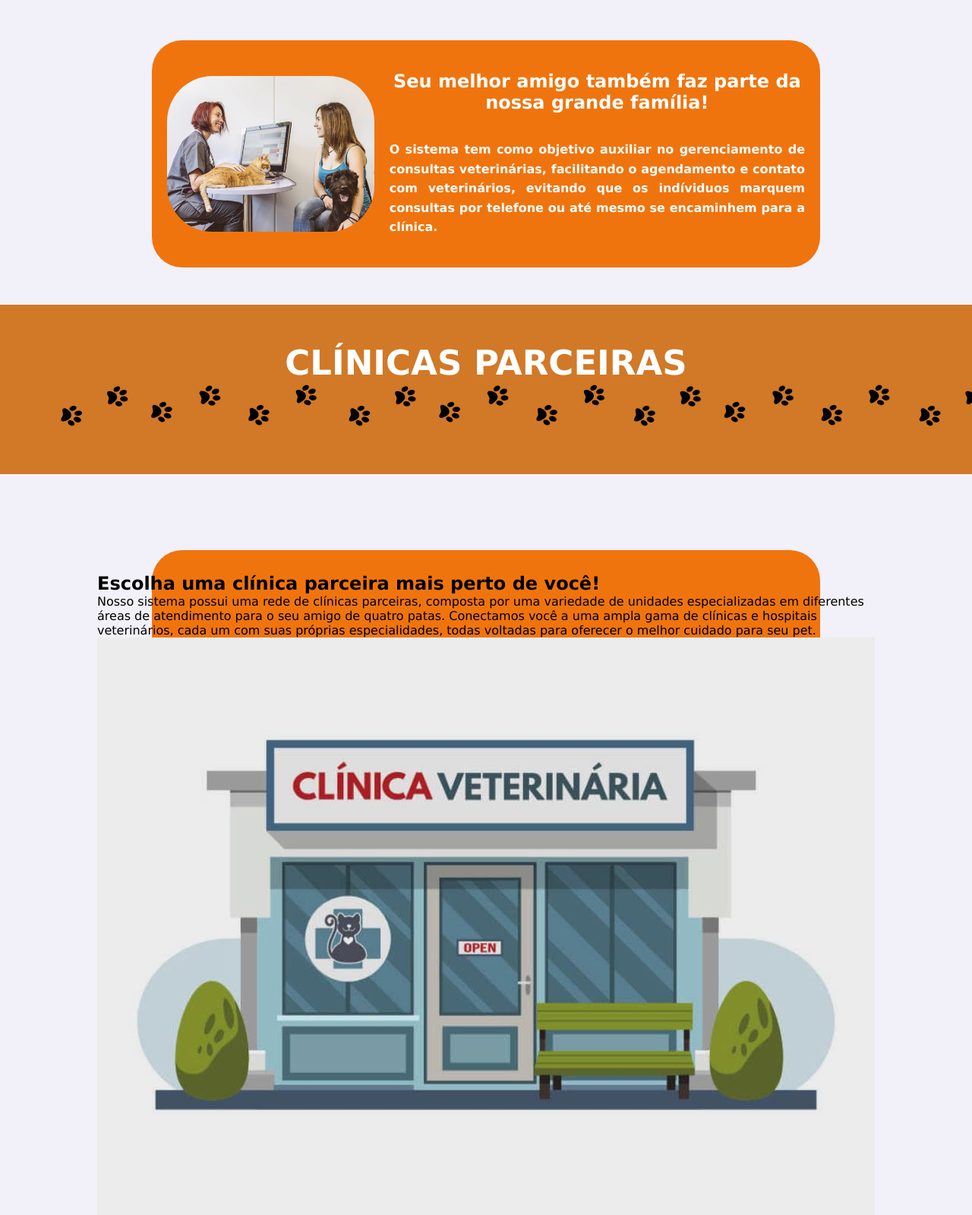
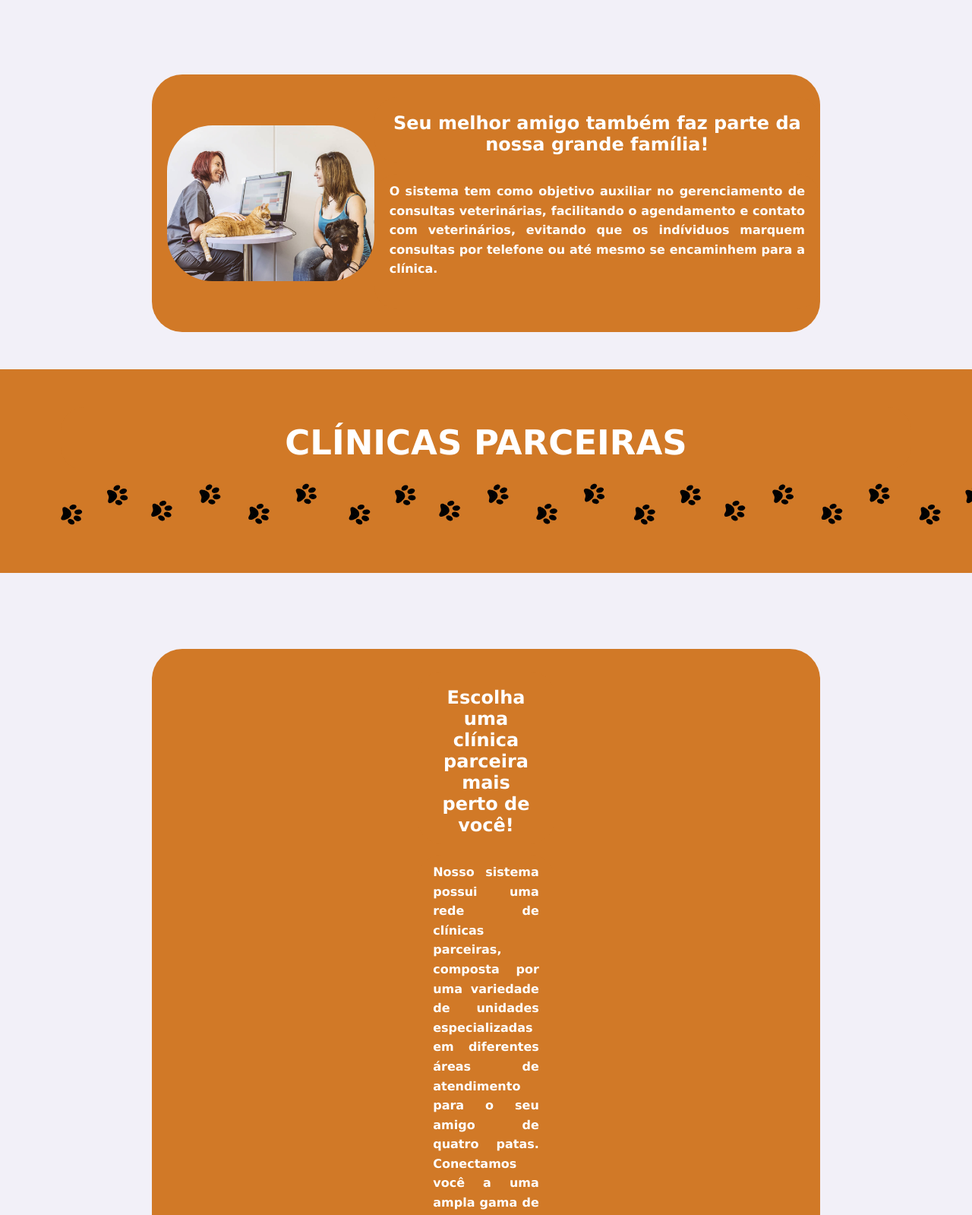
Before and after one commit to justRenzinza/petshop, a plain HTML site: page index.html in a window 1280 px wide. Shown: the part 380-1979 px from the top of the page at 76% size. Drawn offline with Linux system fonts and the light colour scheme; files whose address does not match are found by name.

Commit message:
Update estilopaginicial.css

```diff
--- a/estilopaginicial.css
+++ b/estilopaginicial.css
@@ -53,7 +53,7 @@ li img {
     margin-top: 10px;
     padding-top: 30px;
     padding-bottom: 30px;
-    background-color: #f0740e;
+    background-color: rgb(209, 121, 39);
     margin-left: 200px;
     margin-right: 200px;
     border-radius: 40px;
@@ -66,6 +66,25 @@ li img {
     border-radius: 60px;
 }
 
+.fotos-clinica img{
+    margin-left: 20px;
+    margin-right: 26px;
+    margin-bottom: 20px;
+    margin-top: 20px;
+    flex-direction: row;
+    max-width: 30%;
+    border-radius: 5px;
+}
+
+.fotos-vet img{
+    margin-left: 10%;
+    margin-top: 30px;
+    margin-bottom: 30px;
+    display: flex;
+    max-width: 10%;
+    border-radius: 100%;
+}
+
 .text-container{
     display: flex;
     flex-direction: column;
@@ -73,25 +92,41 @@ li img {
     max-width: 600px;
 }
 
-.text-container h2{
+.text-container2{
+    display: block;
+    flex-direction: column;
+    margin-left: 400px;
+    margin-right: 400px;
+    text-align: center;
+}
+
+.text-container3{
+    display: block;
+    flex-direction: column;
+    margin-left: 400px;
+    margin-right: 400px;
+    text-align: center;
+}
+
+h2{
     margin-bottom: 15px;
-    background-color: #f0740e;
+    background-color: rgb(209, 121, 39);
     color: #fff;
     padding-left: 20px;
-    padding-top: 10px;
+    padding-top: 20px;
     padding-bottom: 10px;
     padding-right: 20px;
     border-radius: 30px;
     text-align: center;
 }
 
-.text-container p{
+p{
     line-height: 1.6;
     padding-left: 20px;
     padding-top: 10px;
-    padding-bottom: 10px;
+    padding-bottom: 40px;
     padding-right: 20px;
-    background-color: #f0740e;
+    background-color: rgb(209, 121, 39);
     color: #fff;
     font-weight: bold;
     border-radius: 30px;
```
